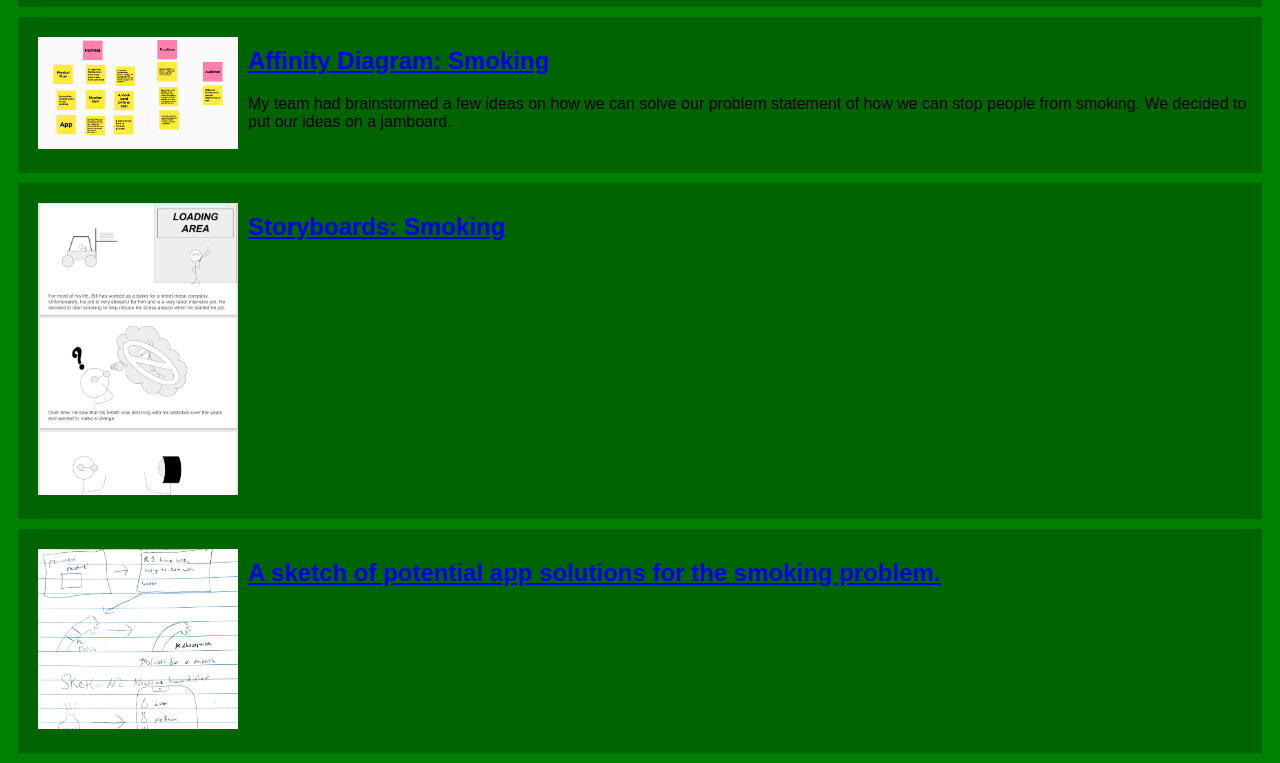
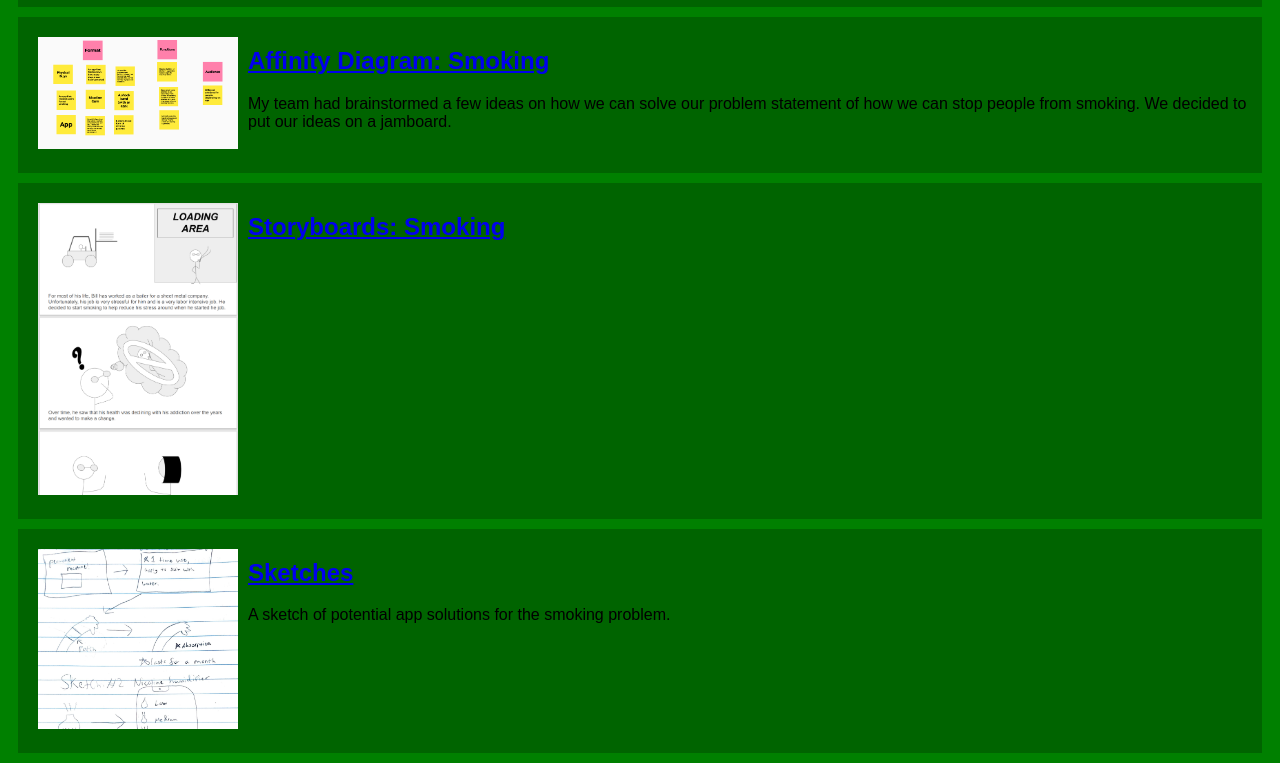
Before and after one commit to paxton-langland/paxton-langland.github.io, a plain HTML site: page index.html in a window 1280 px wide. Shown: the part 376-1139 px from the top of the page. Drawn offline with Linux system fonts and the light colour scheme.

Commit message:
Add files via upload

```diff
--- a/index.html
+++ b/index.html
@@ -47,9 +47,9 @@
         <section class="assignment">
             <a href="files/sketches.pdf"><img src="images/sketches.PNG"></a>
             <section class="details">
-                <a href="files/sketches.pdf"><h2>A sketch of potential app solutions for the smoking problem.</h2></a>
+                <a href="files/sketches.pdf"><h2>Sketches</h2></a>
                 <p>
-
+                    A sketch of potential app solutions for the smoking problem.
                 </p>
             </section>
         </section>
```
